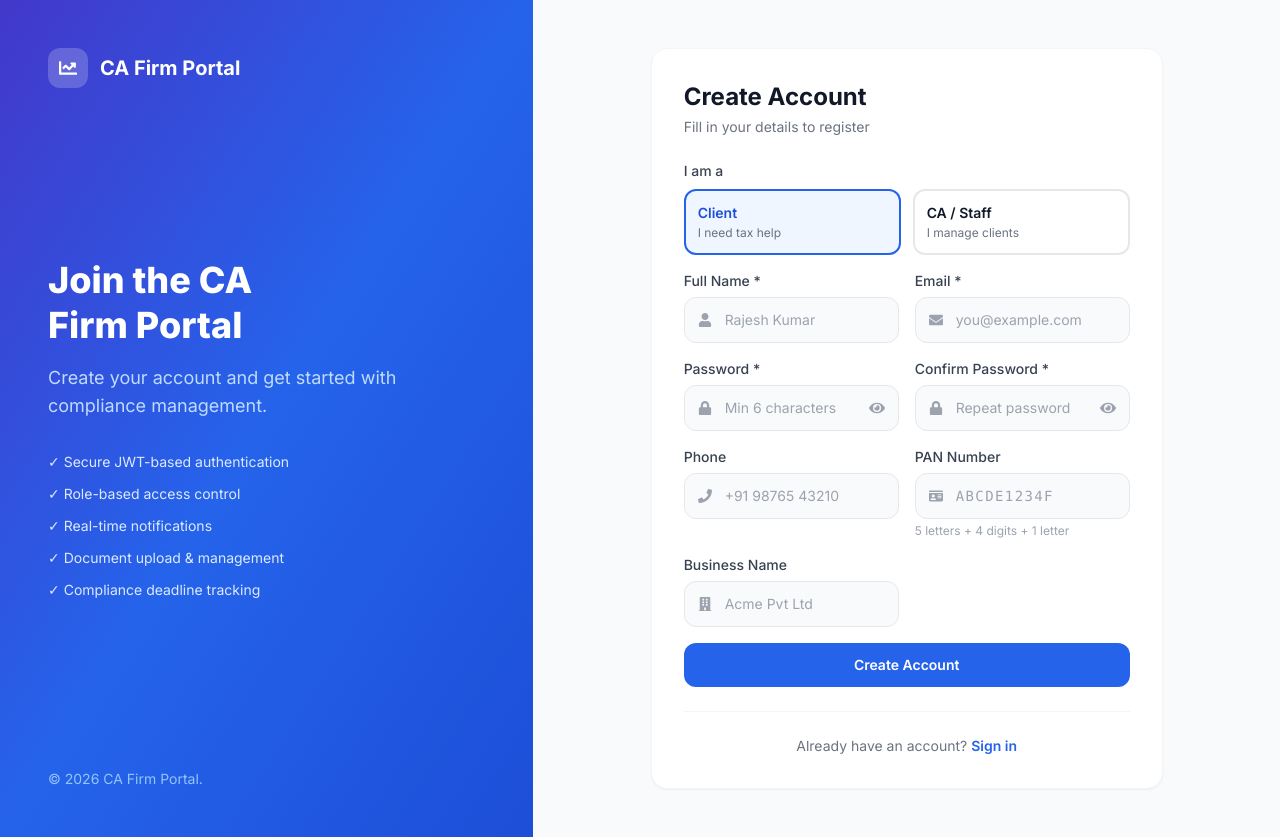
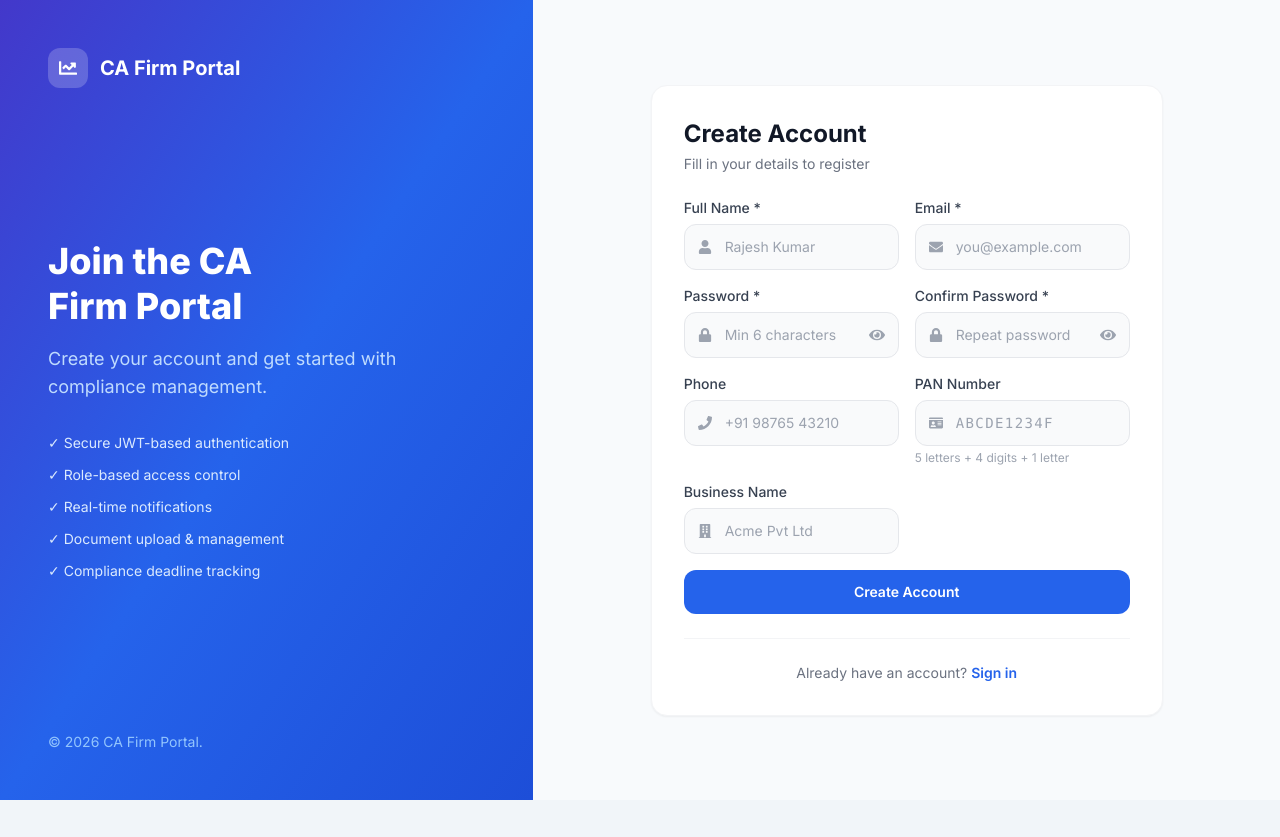
Before and after one commit to harshit3273/mayca, a React (Create React App) app in the folder frontend/: page /register in a window 1280 px wide. After the commit the page ends 800 px from the top, so only its background shows below. Built offline with nearby package versions, Linux system fonts and the light colour scheme; no server answers; the HTML template or start-up script is replaced by a standard one.

Commit message:
Update db connection and remove CA creation from register page

```diff
--- a/frontend/src/pages/RegisterPage.js
+++ b/frontend/src/pages/RegisterPage.js
@@ -106,31 +106,6 @@ const RegisterPage = () => {
 
             <form onSubmit={handleSubmit} className="space-y-4" noValidate>
 
-              {/* Role selector */}
-              <div>
-                <label className="block text-sm font-medium text-gray-700 mb-2">I am a</label>
-                <div className="grid grid-cols-2 gap-3">
-                  {[
-                    { value: 'client', label: 'Client', desc: 'I need tax help' },
-                    { value: 'ca', label: 'CA / Staff', desc: 'I manage clients' },
-                  ].map(r => (
-                    <button
-                      key={r.value}
-                      type="button"
-                      onClick={() => setForm(prev => ({ ...prev, role: r.value }))}
-                      className={`p-3 rounded-xl border-2 text-left transition-all ${form.role === r.value
-                          ? 'border-blue-600 bg-blue-50'
-                          : 'border-gray-200 hover:border-gray-300'
-                        }`}
-                    >
-                      <p className={`font-semibold text-sm ${form.role === r.value ? 'text-blue-700' : 'text-gray-900'}`}>
-                        {r.label}
-                      </p>
-                      <p className="text-xs text-gray-500 mt-0.5">{r.desc}</p>
-                    </button>
-                  ))}
-                </div>
-              </div>
 
               {/* Form fields grid */}
               <div className="grid grid-cols-2 gap-4">
```
Also changed, not shown: 1 other file (tests, documents, lock files or other folders).
